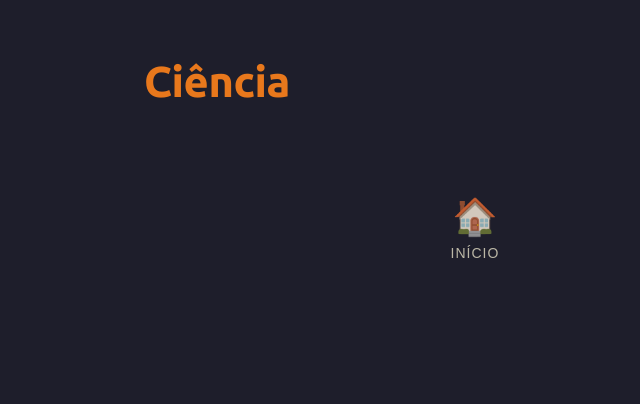
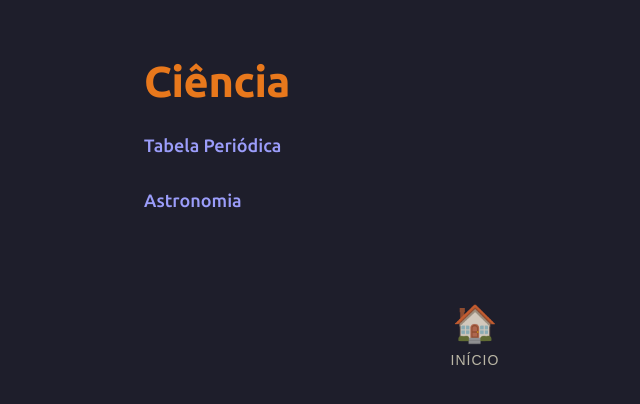
Before and after one commit to joaquim-capitao/joaquim-capitao.github.io, a Jekyll site: the page built from ciencia/index.md, in a window 1280 px wide. Shown: the top 404 px of the page, without its empty margins (165-805 px from the left). Built offline with Jekyll 4.4.1, drawn with Linux system fonts in a browser that asks for light colours; our own code applies the rules of GitHub Pages for plain Markdown files.

Commit message:
Atualizar o index.md

```diff
--- a/ciencia/index.md
+++ b/ciencia/index.md
@@ -1 +1,5 @@
 # Ciência
+
+[Tabela Periódica](tabela-periodica)
+
+[Astronomia](astronomia)
```
